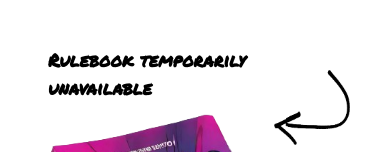
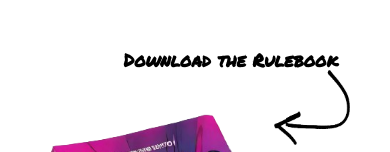
Before and after one commit to Prateesh-Sulikeri/Invento, a React (Vite) app: page / in a window 390 px wide. Shown: the part 846-998 px from the top of the page. Built offline with nearby package versions, Linux system fonts and the light colour scheme; the HTML template or start-up script is replaced by a standard one; a web font is replaced by a local one.

Commit message:
rulebook page mobile site change

```diff
--- a/src/components/Rulebook.jsx
+++ b/src/components/Rulebook.jsx
@@ -41,7 +41,7 @@ const Rulebook = () => {
             className="absolute top-0 right-0 md:hidden text-lg font-bold pl-8 mr-4 font-marker"
             style={{ paddingRight: "20px" }}
           >
-            Rulebook temporarily unavailable
+            Download the Rulebook
           </p>
         </div>
 
```
